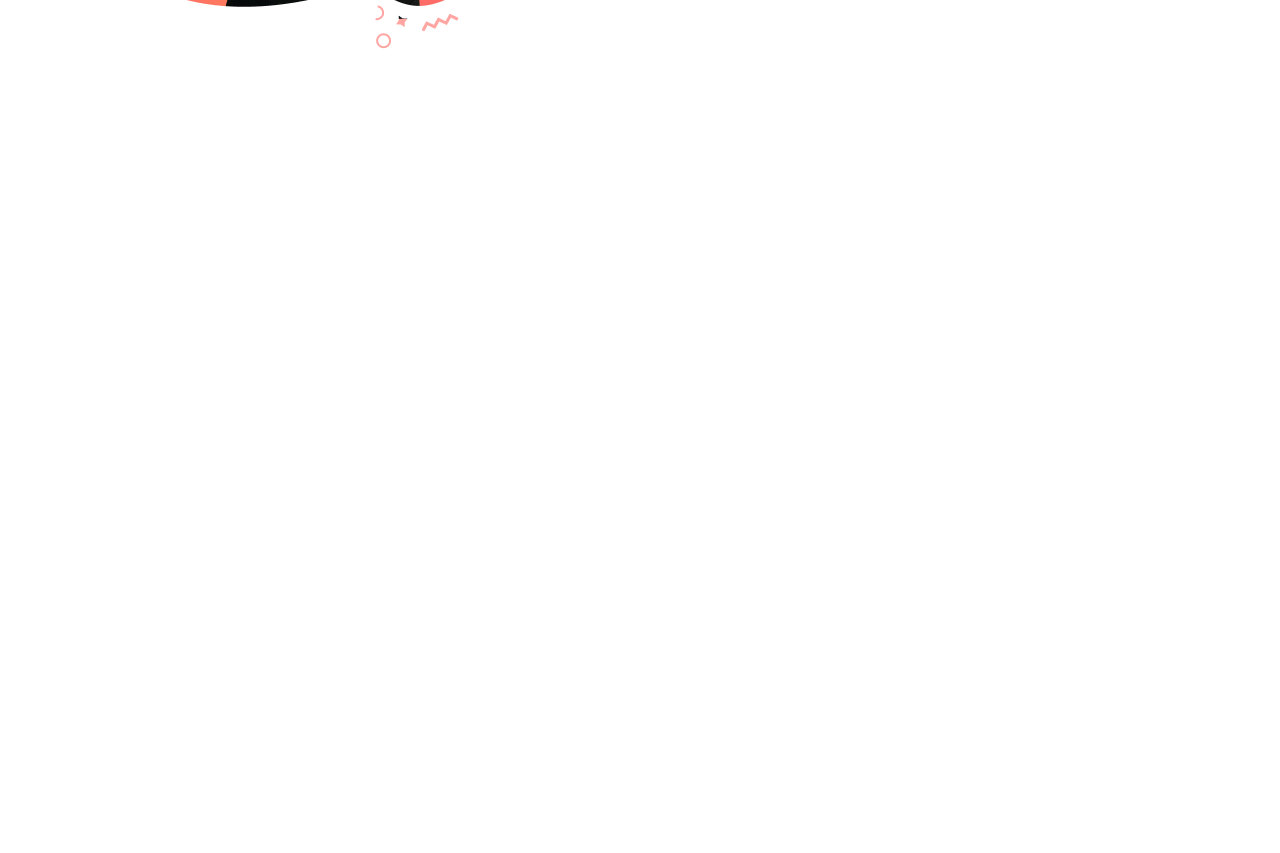
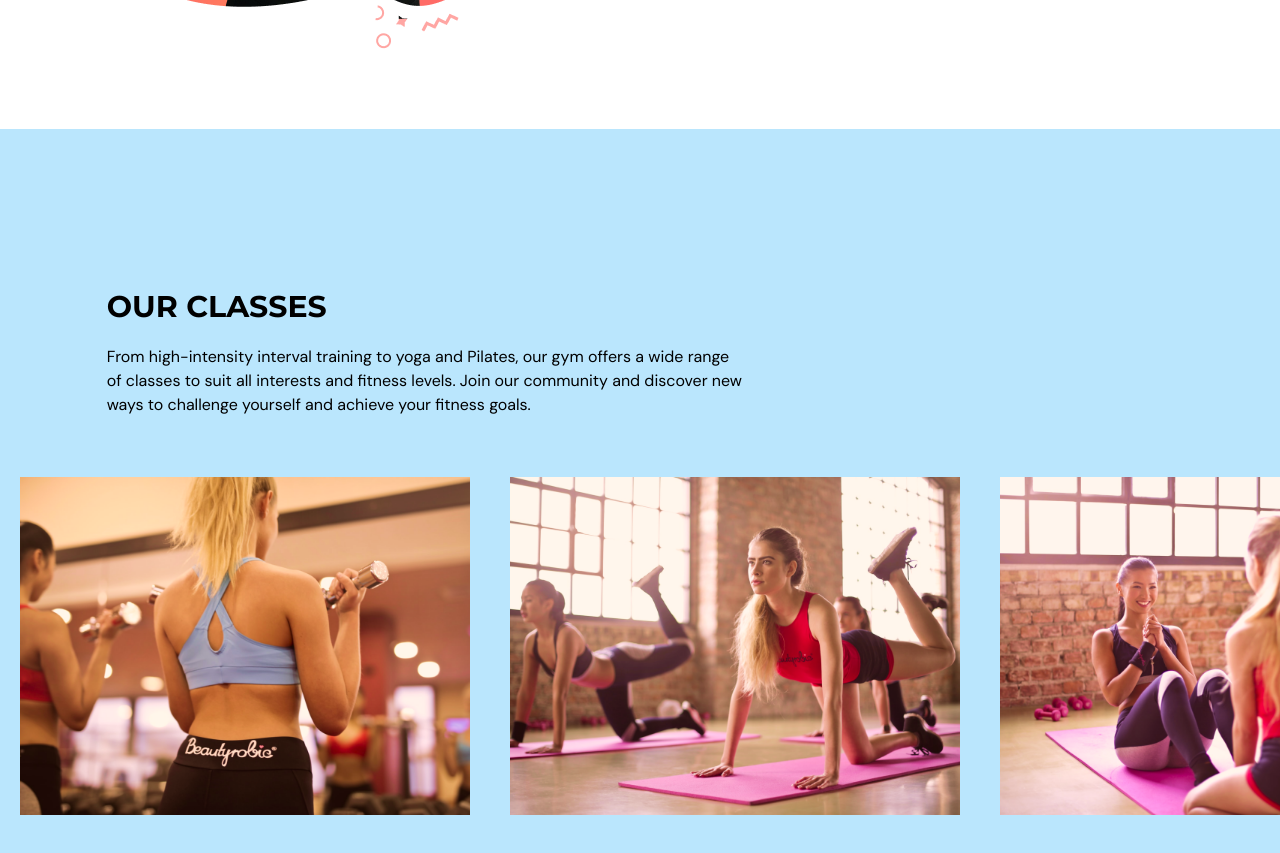
Before and after one commit to SalmanAjani/Gymist, a React (Vite) app: page / in a window 1280 px wide. Shown: the part 2060-2913 px from the top of the page. Before the commit the page ends 2189 px from the top, so only its background shows below. Built offline with nearby package versions, Linux system fonts and the light colour scheme.

Commit message:
completed our classes section

```diff
--- a/src/App.tsx
+++ b/src/App.tsx
@@ -1,7 +1,8 @@
+import { useEffect, useState } from "react";
 import Navbar from "@/scenes/navbar";
 import Home from "@/scenes/home";
 import Benefits from "@/scenes/benefits";
-import { useEffect, useState } from "react";
+import OurClasses from "@/scenes/ourClasses";
 import { SelectedPage } from "@/shared/types";
 
 function App() {
@@ -32,6 +33,7 @@
       />
       <Home setSelectedPage={setSelectedPage} />
       <Benefits setSelectedPage={setSelectedPage} />
+      <OurClasses setSelectedPage={setSelectedPage} />
     </div>
   );
 }
--- /dev/null
+++ b/src/scenes/ourClasses/Class.tsx
@@ -0,0 +1,21 @@
+type Props = {
+  name: string;
+  description?: string;
+  image: string;
+};
+
+const Class = ({ name, description, image }: Props) => {
+  const overlayStyles = `p-5 absolute z-30 flex h-[380px] w-[450px] flex-col items-center justify-center whitespace-normal bg-sky-500 text-center text-white opacity-0 transition duration-500 hover:opacity-90`;
+
+  return (
+    <li className="relative mx-5 inline-block h-[380px] w-[450px]">
+      <div className={overlayStyles}>
+        <p className="text-2xl">{name}</p>
+        <p className="mt-5">{description}</p>
+      </div>
+      <img src={image} alt={`${image}`} />
+    </li>
+  );
+};
+
+export default Class;
--- /dev/null
+++ b/src/scenes/ourClasses/index.tsx
@@ -0,0 +1,99 @@
+import { SelectedPage, ClassType } from "@/shared/types";
+import image1 from "@/assets/image1.png";
+import image2 from "@/assets/image2.png";
+import image3 from "@/assets/image3.png";
+import image4 from "@/assets/image4.png";
+import image5 from "@/assets/image5.png";
+import image6 from "@/assets/image6.png";
+import { motion } from "framer-motion";
+import HText from "@/shared/HText";
+import Class from "./Class";
+
+const classes: Array<ClassType> = [
+  {
+    name: "Weight Training Classes",
+    description:
+      "Build strength and increase muscle mass with our weight training classes led by expert trainers.",
+    image: image1,
+  },
+  {
+    name: "Yoga Classes",
+    description:
+      "Find your zen and improve flexibility with our yoga classes designed for all levels.",
+    image: image2,
+  },
+  {
+    name: "Ab Core Classes",
+    description:
+      "Tone and strengthen your core with our targeted ab workouts led by experienced instructors.",
+    image: image3,
+  },
+  {
+    name: "Adventure Classes",
+    description:
+      "Challenge yourself with our adventure classes, including rock climbing, obstacle courses, and more.",
+    image: image4,
+  },
+  {
+    name: "Fitness Classes",
+    description:
+      "Get your heart pumping and improve overall fitness with our diverse range of classes, including cardio, dance, and more.",
+    image: image5,
+  },
+  {
+    name: "Training Classes",
+    description:
+      "Take your fitness journey to the next level with our personalized training classes led by pro trainers, tailored to your individual goals and needs.",
+    image: image6,
+  },
+];
+
+type Props = {
+  setSelectedPage: (value: SelectedPage) => void;
+};
+
+const OurClasses = ({ setSelectedPage }: Props) => {
+  return (
+    <section id="ourclasses" className="w-full bg-sky-200 py-40">
+      <motion.div
+        onViewportEnter={() => setSelectedPage(SelectedPage.OurClasses)}
+      >
+        <motion.div
+          className="mx-auto w-5/6"
+          initial="hidden"
+          whileInView="visible"
+          viewport={{ once: true, amount: 0.5 }}
+          transition={{ duration: 0.5 }}
+          variants={{
+            hidden: { opacity: 0, x: -50 },
+            visible: { opacity: 1, x: 0 },
+          }}
+        >
+          <div className="md:w-3/5">
+            <HText>OUR CLASSES</HText>
+            <p className="py-5">
+              From high-intensity interval training to yoga and Pilates, our gym
+              offers a wide range of classes to suit all interests and fitness
+              levels. Join our community and discover new ways to challenge
+              yourself and achieve your fitness goals.
+            </p>
+          </div>
+        </motion.div>
+        <div className="mt-10 h-[353px] w-full overflow-x-auto overflow-y-hidden">
+          <ul className="w-[2800px] whitespace-nowrap">
+            {classes.map((item: ClassType, index) => (
+              <Class
+                key={`${item.name}-${index}`}
+                name={item.name}
+                description={item.description}
+                image={item.image}
+              />
+            ))}
+          </ul>
+        </div>
+      </motion.div>
+    </section>
+  );
+};
+
+export default OurClasses;
--- a/src/shared/types.ts
+++ b/src/shared/types.ts
@@ -10,3 +10,9 @@
   title: string;
   description: string;
 }
+
+export interface ClassType {
+  name: string;
+  description?: string;
+  image: string;
+}
```
